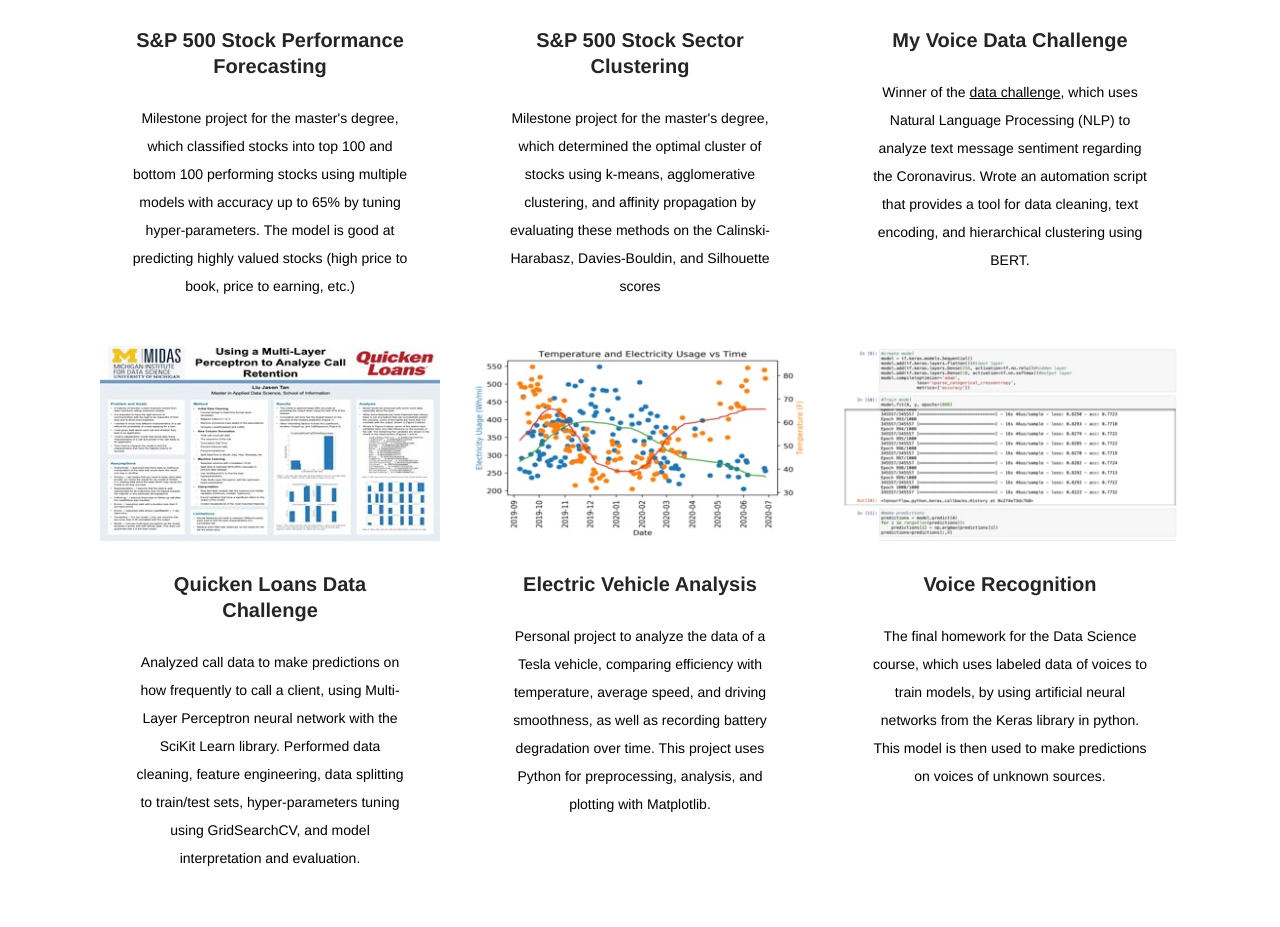
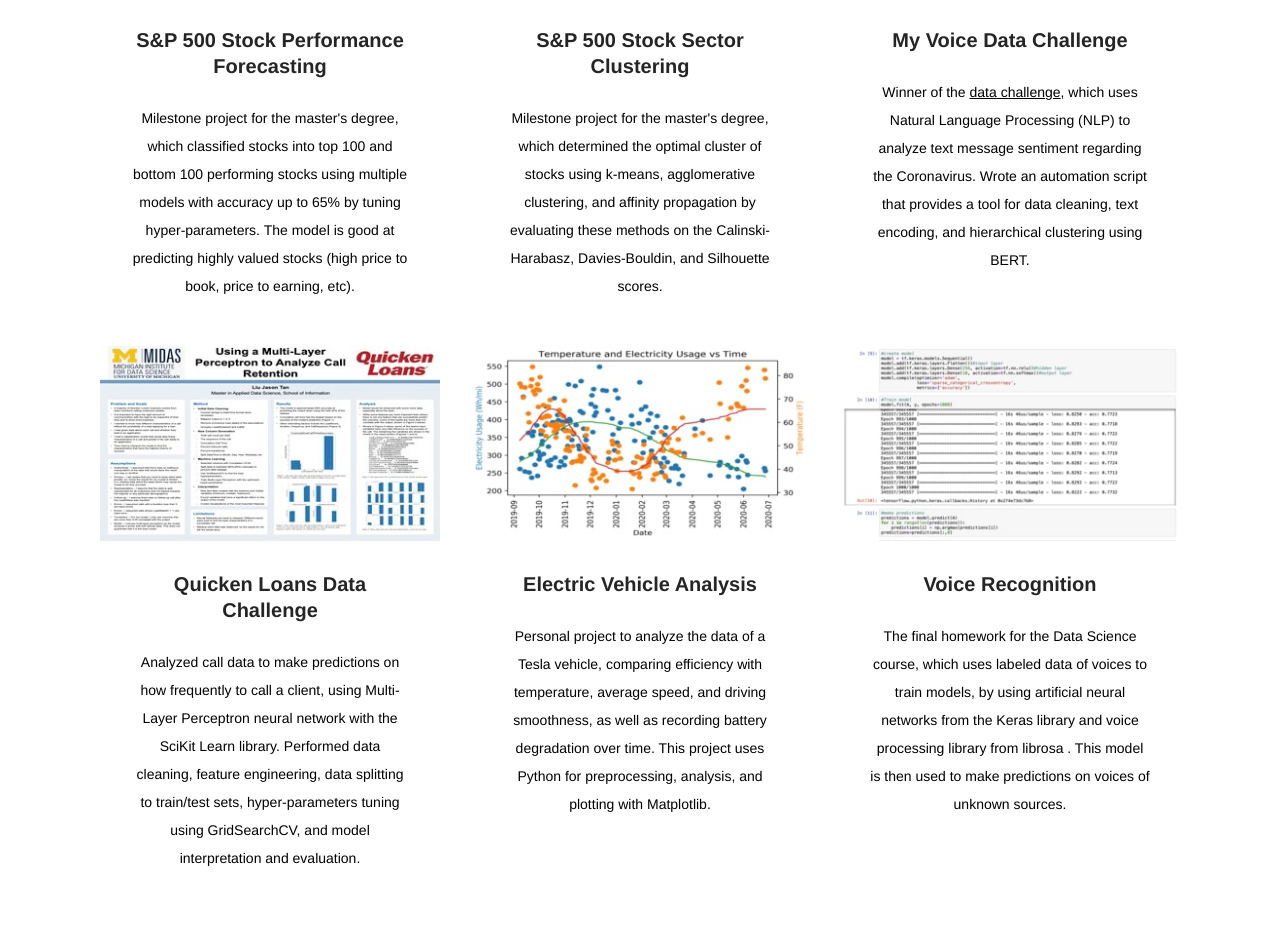
Before and after one commit to ljtan/ljtan.github.io, a plain HTML site: page index.html in a window 1280 px wide. Shown: the part 3445-4372 px from the top of the page. Drawn offline with nearby package versions, Linux system fonts and the light colour scheme.

Commit message:
added periods

```diff
--- a/index.html
+++ b/index.html
@@ -325,7 +325,7 @@
                      <!-- Content -->
                      <div class="project-content">
                         <h5><a class="project-link" href="https://github.com/ljtan/SP-500-Stock-Performance-Forecasting-Sector-Clustering" target="_blank" data-toggle="tooltip" data-placement="top" rel="noreferrer">S&P 500 Stock Performance Forecasting</a></h5>
-                        <p>Milestone project for the master's degree, which classified stocks into top 100 and bottom 100 performing stocks using multiple models with accuracy up to 65% by tuning hyper-parameters. The model is good at predicting highly valued stocks (high price to book, price to earning, etc.)
+                        <p>Milestone project for the master's degree, which classified stocks into top 100 and bottom 100 performing stocks using multiple models with accuracy up to 65% by tuning hyper-parameters. The model is good at predicting highly valued stocks (high price to book, price to earning, etc).
                         </p>
                      </div>
                   </div>
@@ -335,7 +335,7 @@
                      <!-- Content -->
                      <div class="project-content">
                         <h5><a class="project-link" href="https://github.com/ljtan/SP-500-Stock-Performance-Forecasting-Sector-Clustering" target="_blank" data-toggle="tooltip" data-placement="top" rel="noreferrer">S&P 500 Stock Sector Clustering</a></h5>
-                        <p>Milestone project for the master's degree, which determined the optimal cluster of stocks using k-means, agglomerative clustering, and affinity propagation by evaluating these methods on the Calinski-Harabasz, Davies-Bouldin, and Silhouette scores
+                        <p>Milestone project for the master's degree, which determined the optimal cluster of stocks using k-means, agglomerative clustering, and affinity propagation by evaluating these methods on the Calinski-Harabasz, Davies-Bouldin, and Silhouette scores.
                         </p>
                      </div>
                   </div>
@@ -376,7 +376,7 @@
                      <!-- Content -->
                      <div class="project-content">
                         <h5><a class="project-link" href="https://github.com/ljtan/Voice-Recognition" target="_blank" data-toggle="tooltip" data-placement="top" rel="noreferrer">Voice Recognition</a></h5>
-                        <p>The final homework for the Data Science course, which uses labeled data of voices to train models, by using artificial neural networks from the Keras library in python. This model is then used to make predictions on voices of unknown sources.
+                        <p>The final homework for the Data Science course, which uses labeled data of voices to train models, by using artificial neural networks from the Keras library and voice processing library from librosa . This model is then used to make predictions on voices of unknown sources.
                         </p>
                      </div>
                   </div>
@@ -403,7 +403,7 @@
 	               	<!-- Single Awards  Area -->
 	                  <div class="single-award wow fadeIn" data-wow-delay="500ms">
 	                     <h5>MyVoice Data Challenge Winner</h5>
-	                     <p>Winner of a natural language processing challenge that analyzed text message sentiment regarding the Coronavirus using Google's BERT Agglomerative Clustering.</p>
+	                     <p>Winner of a natural language processing challenge that analyzed text message sentiment regarding the Coronavirus using Google's BERT Agglomerative Clustering</p>
 	                  </div>
 	               	<!-- Single Awards  Area -->
 	                  <div class="single-award wow fadeIn" data-wow-delay="500ms">
```
Also changed, not shown: 1 other file.
